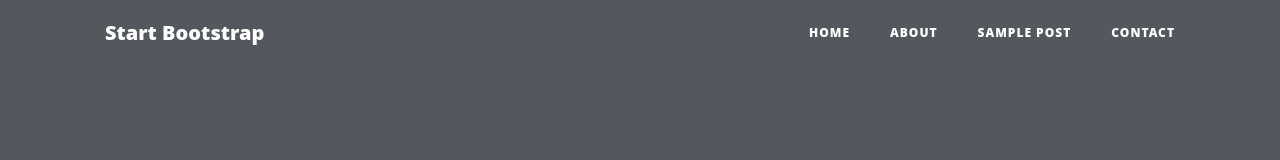
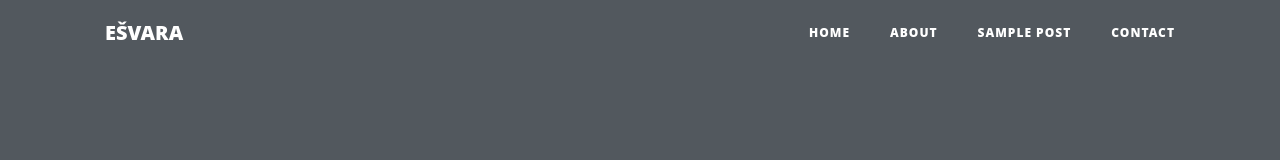
Before and after one commit to bruzgus1/evaldo, a plain HTML site: page index.html in a window 1280 px wide. Shown: the top 160 px of the page. Drawn offline with Linux system fonts and the light colour scheme.

```diff
--- a/index.html
+++ b/index.html
@@ -15,7 +15,7 @@
     <!-- Navigation -->
     <nav class="navbar navbar-expand-lg navbar-light fixed-top" id="mainNav">
         <div class="container">
-            <a class="navbar-brand" href="index.html">Start Bootstrap</a>
+            <a class="navbar-brand" href="index.html">EŠVARA</a>
             <button class="navbar-toggler navbar-toggler-right" type="button" data-toggle="collapse"
                 data-target="#navbarResponsive" aria-controls="navbarResponsive" aria-expanded="false"
                 aria-label="Toggle navigation">
```
